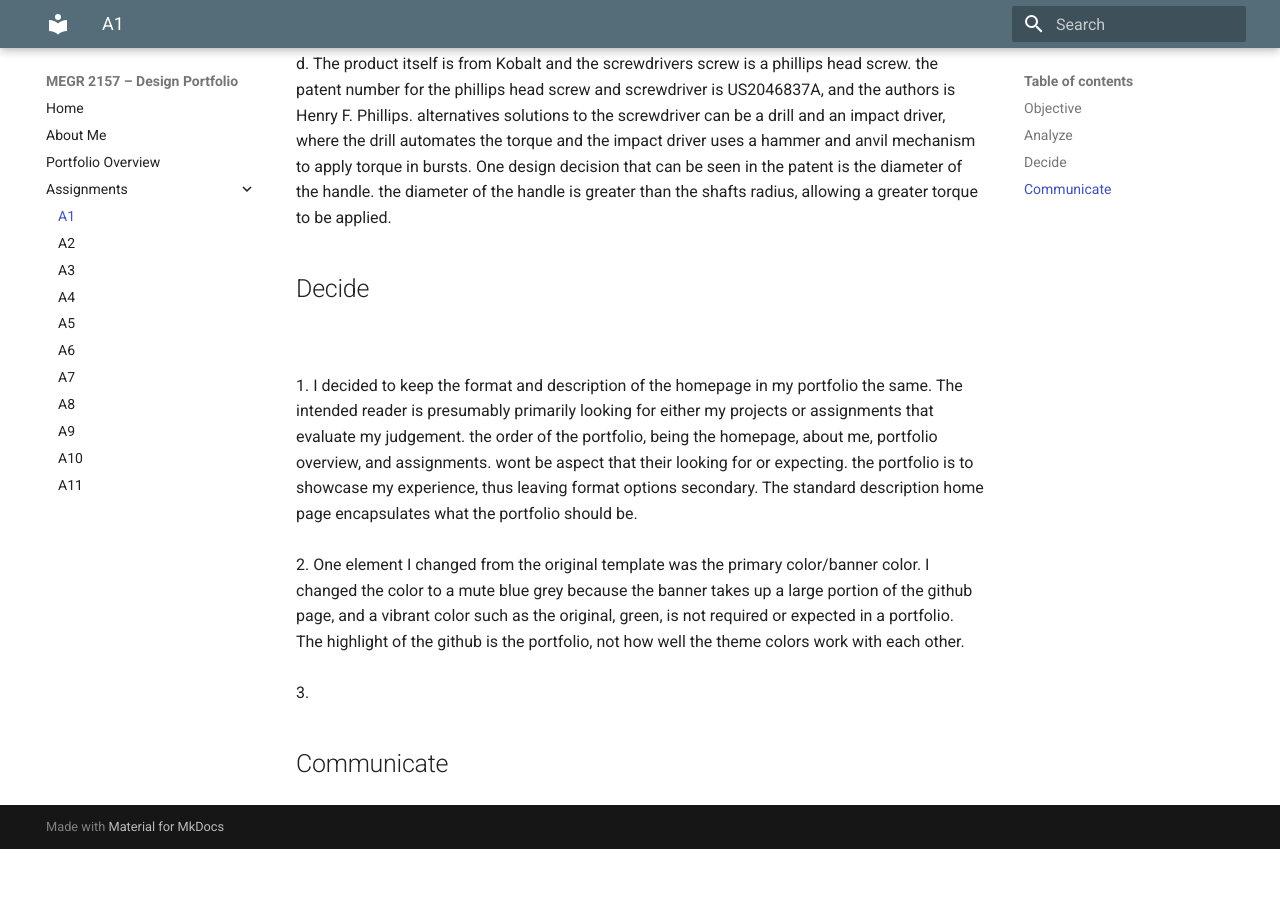
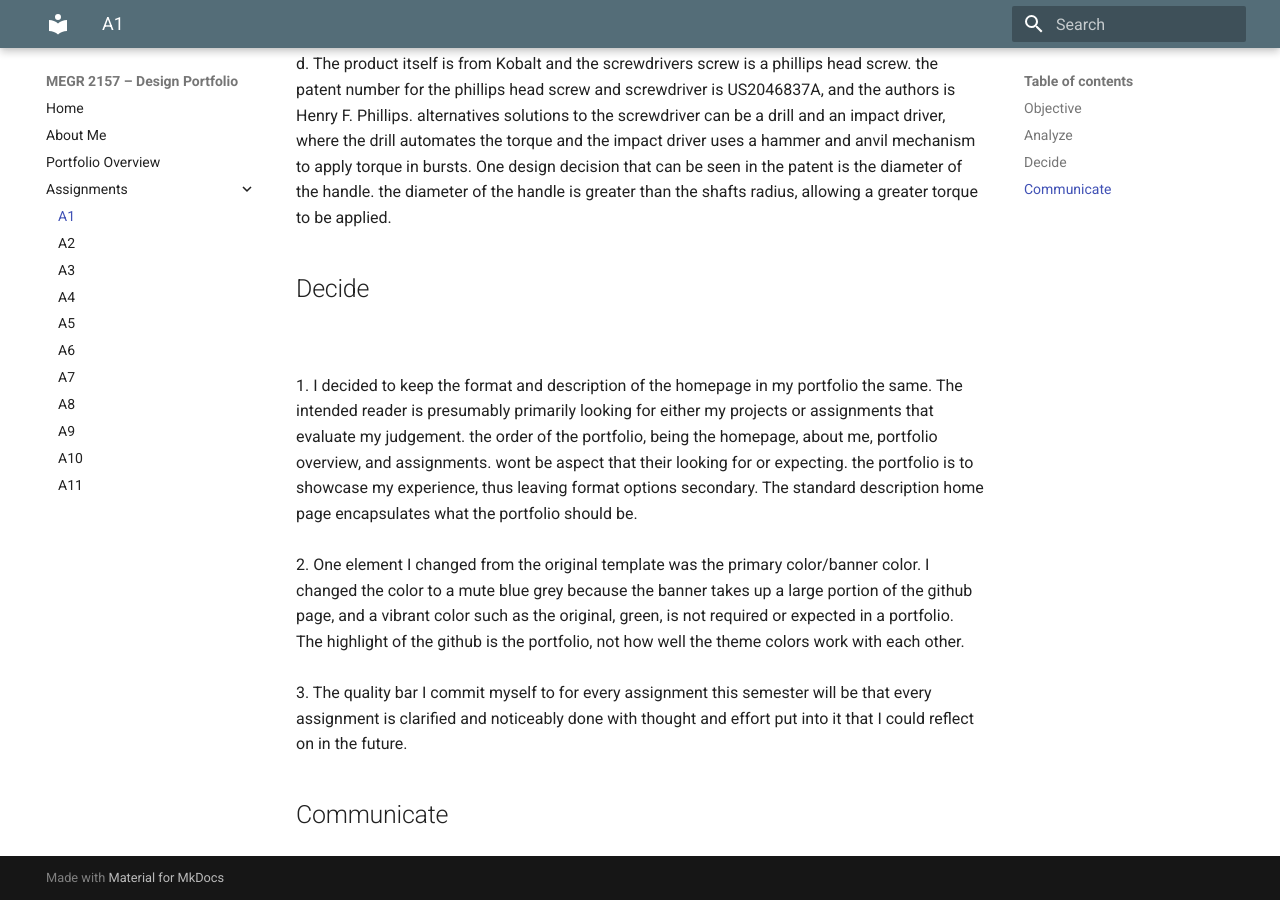
Before and after one commit to ajchiocca/megr2157-portfolio, an MkDocs documentation site: the page built from docs/assignments/A01/index.md, in a window 1280 px wide and 900 px high, scrolled down 2404 px. Built offline with MkDocs 1.6.1 and Material for MkDocs 9.7.7, drawn with Linux system fonts in a browser that asks for light colours; before the commit the page ends 3253 px from its top, so only the background shows below that.

Commit message:
Revise assignment index with updated quality commitment

```diff
--- a/docs/assignments/A01/index.md
+++ b/docs/assignments/A01/index.md
@@ -59,6 +59,6 @@ d. The product itself is from Kobalt and the screwdrivers screw is a phillips he
 2. One element I changed from the original template was the primary color/banner color. I changed the color to a mute blue grey because the banner takes up a large portion of the github page, and a vibrant color such as the original, green, is not required or expected in a portfolio. The highlight of the github is the portfolio, not how well the theme colors work with each other.
 <br>
 <br>
-3.
+3. The quality bar I commit myself to for every assignment this semester will be that every assignment is clarified and noticeably done with thought and effort put into it that I could reflect on in the future.
 
 ## Communicate
```
